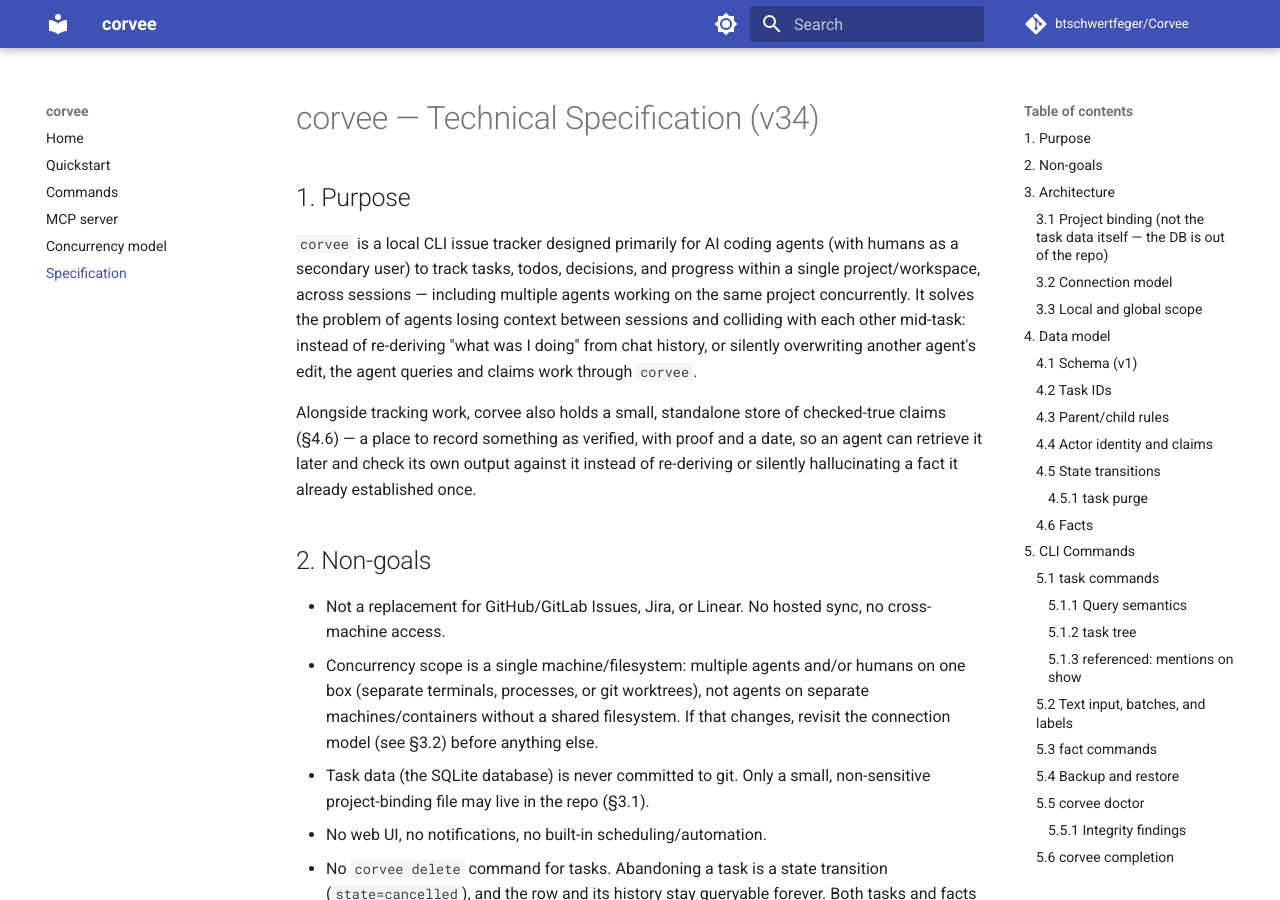
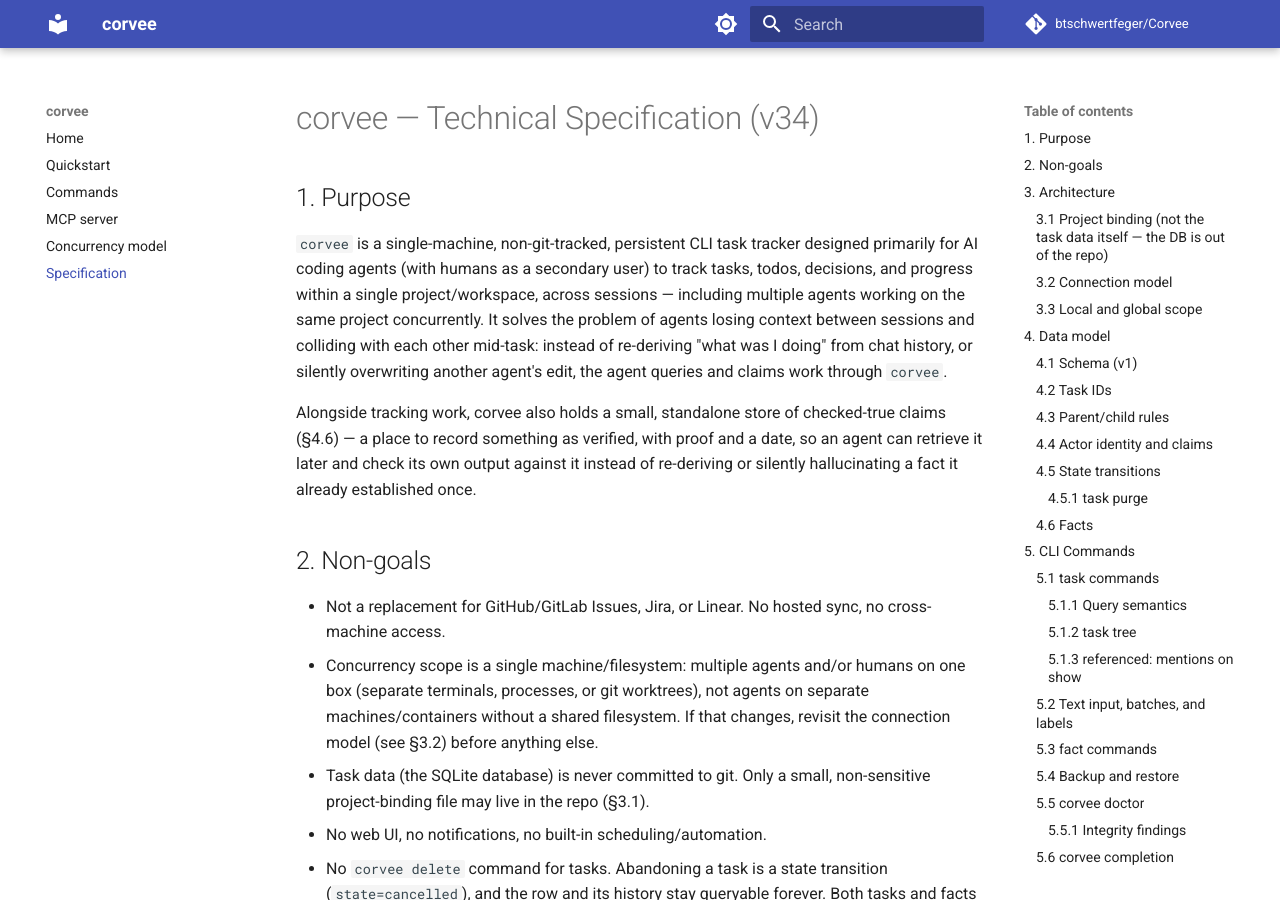
Before and after one commit to btschwertfeger/Corvee, an MkDocs documentation site: the page built from docs/spec.md, in a window 1280 px wide and 900 px high. Built offline with MkDocs 1.6.1 and Material for MkDocs 9.7.7, drawn with Linux system fonts in a browser that asks for light colours; comment, search, counter and statistics services are not loaded; some of the changed text lies outside the part shown.

Commit message:
Updating the documentation (#5)

```diff
--- a/docs/spec.md
+++ b/docs/spec.md
@@ -2,10 +2,11 @@
 
 ## 1. Purpose
 
-`corvee` is a local CLI issue tracker designed primarily for AI coding agents
-(with humans as a secondary user) to track tasks, todos, decisions, and
-progress within a single project/workspace, across sessions — including
-multiple agents working on the same project concurrently. It solves the
+`corvee` is a single-machine, non-git-tracked, persistent CLI task tracker
+designed primarily for AI coding agents (with humans as a secondary user)
+to track tasks, todos, decisions, and progress within a single
+project/workspace, across sessions — including multiple agents working on
+the same project concurrently. It solves the
 problem of agents losing context between sessions and colliding with each
 other mid-task: instead of re-deriving "what was I doing" from chat history,
 or silently overwriting another agent's edit, the agent queries and claims
@@ -1684,7 +1685,7 @@ The first is for this project's own `AGENTS.md` (`agents_block_local` in
 ## Task tracking and facts (corvee)
 
 This project tracks tasks and checked-true facts with `corvee`, a local,
-multi-agent-aware CLI issue tracker and fact store. Identify yourself with
+multi-agent-aware CLI task tracker and fact store. Identify yourself with
 `corvee --actor agent:claude --session-id <token> <command>` (or the
 CORVEE_ACTOR/CORVEE_SESSION_ID environment variables, which the flags
 override) so every call stays a plain `corvee ...` command instead of an
@@ -1710,7 +1711,7 @@ project such a global config applies to — including ones that never ran
 ## Task tracking and facts (corvee)
 
 Projects that have run `corvee init` track tasks and checked-true facts
-with `corvee`, a local, multi-agent-aware CLI issue tracker and fact
+with `corvee`, a local, multi-agent-aware CLI task tracker and fact
 store. Check for `.corvee/config.toml`, or run `corvee doctor`, before
 assuming the current project uses it — not every project will. Where it
 applies, identify yourself with `corvee --actor agent:claude --session-id
--- a/pyproject.toml
+++ b/pyproject.toml
@@ -11,7 +11,7 @@ build-backend = "hatchling.build"
 [project]
 name = "corvee"
 dynamic = ["version"]
-description = "A local, multi-agent-aware CLI issue tracker"
+description = "A single-machine, non-git-tracked, persistent, multi-agent-aware CLI task tracker and fact store"
 readme = "README.md"
 license = "Apache-2.0"
 requires-python = ">=3.11"
```
Also changed, not shown: README.md (+3 -2 lines), docs/index.md (+5 -4 lines), 4 other files.
